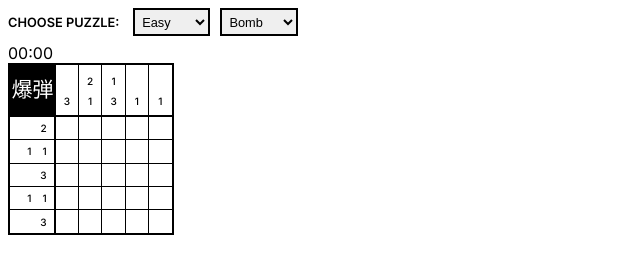
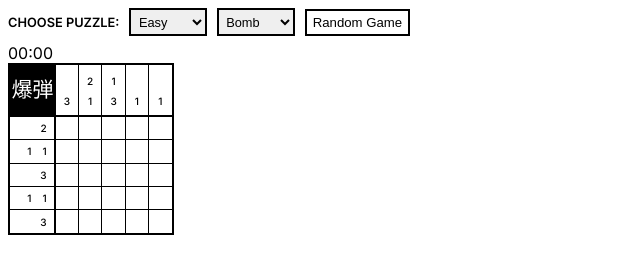
Before and after one commit to asfound/nonograms, a website built with Vite: page nonograms/index.html in a window 1280 px wide. Shown: the whole page, without its empty margins (0-640 px from the left). Built offline with nearby package versions, Linux system fonts and the light colour scheme.

Commit message:
feat: add random puzzle selection

```diff
--- a/nonograms/src/components/puzzlesMenu/puzzlesMenu.js
+++ b/nonograms/src/components/puzzlesMenu/puzzlesMenu.js
@@ -1,4 +1,4 @@
-import { div, label, option, select } from '@/utils/createElement';
+import { div, button, label, option, select } from '@/utils/createElement';
 
 import styles from './puzzlesMenu.module.css';
 
@@ -13,7 +13,6 @@ const INITIAL_SIZE = 5;
 /**
  * @param {Array<{ name: string, icon: string, size: number, matrix: number[][] }>} templates
  * @param {import('@/utils/eventEmitter').EventEmitter} emitter
- * @returns  {HTMLElement} levelsContainer
  */
 function createPuzzleMenu(templates, emitter) {
   const levelsContainer = div({ className: styles.levels });
@@ -83,7 +82,36 @@ function createPuzzleMenu(templates, emitter) {
     }
   });
 
+  function selectRandomTemplate() {
+    const currentTemplateName = templateSelectElement.value;
+    const randomSize = SIZES[Math.floor(Math.random() * SIZES.length)].value;
+
+    sizeSelectElement.value = String(randomSize);
+
+    updateTemplateNames(randomSize);
+
+    const filteredTemplates = templates.filter(
+      (template) => template.size === randomSize
+    );
+    const availableTemplates = filteredTemplates.filter(
+      (template) => template.name !== currentTemplateName
+    );
+
+    const randomTemplate =
+      availableTemplates[Math.floor(Math.random() * availableTemplates.length)];
+    templateSelectElement.value = randomTemplate.name;
+
+    emitter.emit('templateSelected', randomTemplate);
+  }
+
+  const randomGameButton = button({
+    className: 'button',
+    textContent: 'Random Game',
+    onclick: selectRandomTemplate,
+  });
+
   levelsContainer.appendChild(templateSelectElement);
+  levelsContainer.appendChild(randomGameButton);
 
   return levelsContainer;
 }
--- a/nonograms/src/components/puzzlesMenu/puzzlesMenu.module.css
+++ b/nonograms/src/components/puzzlesMenu/puzzlesMenu.module.css
@@ -1,5 +1,10 @@
 .levels {
+  display: flex;
+  gap: 0.625rem;
+  align-items: center;
+
   margin: 0.425rem 0;
+
   font-size: 0.8rem;
 }
 
@@ -9,7 +14,6 @@
 }
 
 .select {
-  margin-left: 0.625rem;
   padding: 0.225rem;
   border: var(--border-thick);
   border-radius: 0;
--- a/nonograms/src/styles/style.css
+++ b/nonograms/src/styles/style.css
@@ -7,3 +7,30 @@
 
   font-family: Inter, system-ui, Avenir, Helvetica, Arial, sans-serif;
 }
+
+.button {
+  cursor: pointer;
+
+  margin: 0;
+  padding: 0.25rem 0.375rem;
+  border: var(--border-thick);
+
+  font-size: 0.825rem;
+  color: var(--main);
+  white-space: nowrap;
+
+  background-color: var(--secondary);
+
+  transition:
+    background-color 0.3s,
+    color 0.3s;
+}
+
+.button:hover {
+  color: var(--secondary);
+  background-color: var(--main);
+}
+
+.button:active {
+  scale: 0.95;
+}
```
